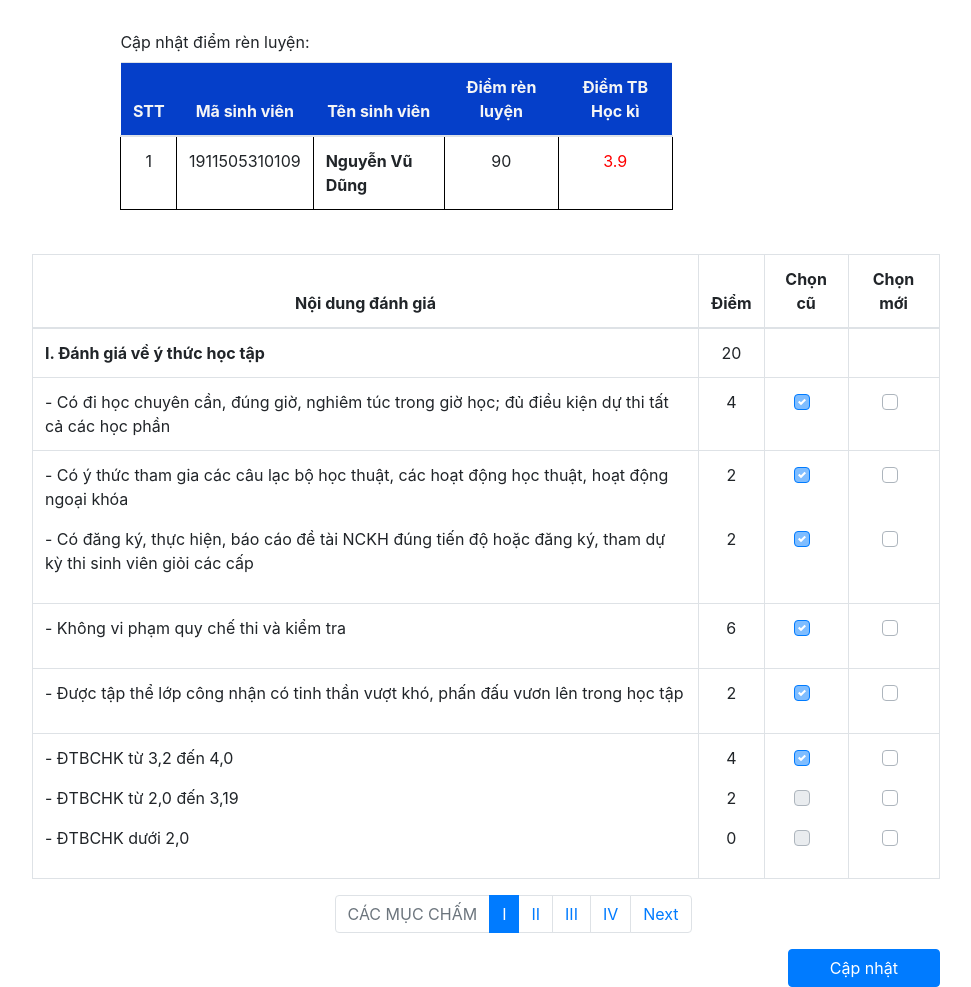
After one commit to Quocdat210201/QLHB, a PHP site: page /system/libs/CapNhatDRL_ChiTiet.php in a window 1280 px wide. The commit adds this page. Shown: the whole page, without its empty margins (53-1024 px from the left). Run offline with PHP 8.4, Linux system fonts and the light colour scheme.

Commit message:
Cap nhat DRL

```diff
--- /dev/null
+++ b/system/libs/CapNhatDRL_ChiTiet.php
@@ -0,0 +1,222 @@
+<!DOCTYPE html>
+<html lang="en">
+
+<head>
+    <meta charset="UTF-8">
+    <meta http-equiv="X-UA-Compatible" content="IE=edge">
+    <meta name="viewport" content="width=device-width, initial-scale=1.0">
+    <link rel="stylesheet" href="../../CSS/style.css">
+    <link rel="stylesheet" href="https://stackpath.bootstrapcdn.com/bootstrap/4.3.1/css/bootstrap.min.css" integrity="sha384-ggOyR0iXCbMQv3Xipma34MD+dH/1fQ784/j6cY/iJTQUOhcWr7x9JvoRxT2MZw1T" crossorigin="anonymous">
+    <link rel="stylesheet" href="https://cdnjs.cloudflare.com/ajax/libs/font-awesome/4.7.0/css/font-awesome.min.css">
+    <title>Document</title>
+    <style>
+        td {
+            border: 1px solid black;
+            background-color: white;
+        }
+    </style>
+</head>
+
+<body>
+    <div class="wrappercl">
+        <div class="col-12 col-lg-9" style="margin-left:auto ; margin-right: auto;">
+            <label>Cập nhật điểm rèn luyện: </label>
+            <table class="table table-striped" style="width:60%">
+                <thead>
+                    <tr style=" background-color: #053FC9;color: whitesmoke; text-align: center; ">
+                        <th scope="col">STT</th>
+                        <th scope="col">Mã sinh viên</th>
+                        <th scope="col">Tên sinh viên</th>
+                        <th scope="col">Điểm rèn luyện</th>
+                        <th scope="col">Điểm TB Học kì</th>
+                    </tr>
+                </thead>
+                <tbody>
+                    <tr>
+                        <td style="text-align: center ;" scope="row">1</td>
+                        <td style="text-align: center ;">1911505310109</td>
+                        <td style="font-weight: bold    ;">Nguyễn Vũ Dũng</td>
+                        <td style="text-align: center ;">90</td>
+                        <td style="color: red; text-align: center;">3.9</td>
+                    </tr>
+                </tbody>
+            </table>
+        </div>
+    </div>
+
+    <div class="container" style="margin-left:10px; margin-left: auto; margin-right: auto; margin-top: -50px;">
+        <div class="row">
+            <div class="col-12 col-lg-10">
+                <!-- <tr style=" background-color: #053FC9;color: whitesmoke; text-align: center; "> -->
+                <table class="table table-bordered" style="width: 120%;">
+                    <thead>
+                        <tr>
+                            <th scope="col" style="text-align: center;">Nội dung đánh giá</th>
+                            <th scope="col" style="text-align: center;">Điểm</th>
+                            <th scope="col" style="text-align: center;">Chọn cũ</th>
+                            <th scope="col" style="text-align: center;">Chọn mới</th>
+                        </tr>
+                    </thead>
+                    <tbody>
+                        <tr>
+                            <td style="font-weight: bold ;">I. Đánh giá về ý thức học tập</td>
+                            <td style="text-align: center;">20</td>
+                            <td style="text-align: center;">
+
+                            </td>
+                            <td style="text-align: center;">
+
+                            </td>
+                        </tr>
+
+                        <tr>
+                            <td>- Có đi học chuyên cần, đúng giờ, nghiêm túc trong giờ học; đủ điều kiện dự thi tất cả các học phần</td>
+                            <td style="text-align: center;">4</td>
+                            <td style="text-align: center;">
+                                <div class="custom-control custom-checkbox">
+                                    <input type="checkbox" class="custom-control-input" id="customCheck1" disabled checked>
+                                    <label class="custom-control-label" for="customCheck1"></label>
+                                </div>
+                            </td>
+                            <td style="text-align: center;">
+                                <div class="custom-control custom-checkbox">
+                                    <input type="checkbox" class="custom-control-input" id="customCheck2">
+                                    <label class="custom-control-label" for="customCheck2"></label>
+                                </div>
+                            </td>
+                        </tr>
+                        <tr>
+                            <td><p>- Có ý thức tham gia các câu lạc bộ học thuật, các hoạt động học thuật, hoạt động ngoại khóa</p>
+                                <p>- Có đăng ký, thực hiện, báo cáo đề tài NCKH đúng tiến độ hoặc đăng ký, tham dự kỳ thi sinh viên giỏi các cấp </p></td>
+                            <td style="text-align: center;">
+                            <p>2</p></br>
+                            <p>2</p>
+                        </td>
+                            <td style="text-align: center;">
+                                <div class="custom-control custom-checkbox">
+                                    <input type="checkbox" class="custom-control-input" id="customCheck3" disabled checked>
+                                    <label class="custom-control-label" for="customCheck3"></label>
+                                </div>
+                                <p></br></p>
+                                <div class="custom-control custom-checkbox">
+                                    <input type="checkbox" class="custom-control-input" id="customCheck3" disabled checked>
+                                    <label class="custom-control-label" for="customCheck3"></label>
+                                </div>
+
+                            </td>
+                            <td style="text-align: center;">
+                                <div class="custom-control custom-checkbox">
+                                    <input type="checkbox" class="custom-control-input" id="customCheck4">
+                                    <label class="custom-control-label" for="customCheck4"></label>
+                                </div>
+                                <p></br></p>
+                                <div class="custom-control custom-checkbox">
+                                    <input type="checkbox" class="custom-control-input" id="customCheck121">
+                                    <label class="custom-control-label" for="customCheck121"></label>
+                                </div>
+                            </td>
+                        </tr>
+                        <tr>
+                            <td><p>- Không vi phạm quy chế thi và kiểm tra</p></td>
+                            <td style="text-align: center;">6</td>
+                            <td style="text-align: center;">
+                                <div class="custom-control custom-checkbox">
+                                    <input type="checkbox" class="custom-control-input" id="customCheck5" disabled checked>
+                                    <label class="custom-control-label" for="customCheck5"></label>
+                                </div>
+                            </td>
+                            <td style="text-align: center;">
+                                <div class="custom-control custom-checkbox">
+                                    <input type="checkbox" class="custom-control-input" id="customCheck6">
+                                    <label class="custom-control-label" for="customCheck6"></label>
+                                </div>
+                            </td>
+                        </tr>
+                        <tr>
+                            <td><p>- Được tập thể lớp công nhận có tinh thần vượt khó, phấn đấu vươn lên trong học tập</p></td>
+                            <td style="text-align: center;">2</td>
+                            <td style="text-align: center;">
+                                <div class="custom-control custom-checkbox">
+                                    <input type="checkbox" class="custom-control-input" id="customCheck1" disabled checked>
+                                    <label class="custom-control-label" for="customCheck1"></label>
+                                </div>
+                            </td>
+                            <td style="text-align: center;">
+                                <div class="custom-control custom-checkbox">
+                                    <input type="checkbox" class="custom-control-input" id="customCheck7">
+                                    <label class="custom-control-label" for="customCheck7"></label>
+                                </div>
+                            </td>
+                        </tr>
+                        <tr>
+                            <td><p>- ĐTBCHK từ 3,2 đến 4,0</p>
+                            <p>- ĐTBCHK từ 2,0 đến 3,19</p>
+                            <p>- ĐTBCHK dưới 2,0</p>
+                        </td>
+                            <td style="text-align: center;">
+                            <p>4</p>
+                            <p>2</p>
+                            <p>0</p>
+                        </td>
+                            <td style="text-align: center;">
+                                <div class="custom-control custom-checkbox">
+                                    <input type="checkbox" class="custom-control-input" id="customCheck1" disabled checked>
+                                    <label class="custom-control-label" for="customCheck1"></label>
+                                </div>
+                                <p> </p>
+                                <div class="custom-control custom-checkbox">
+                                    <input type="checkbox" class="custom-control-input" id="customCheck1" disabled >
+                                    <label class="custom-control-label" for="customCheck1"></label>
+                                </div>
+                                <p> </p>
+                                <div class="custom-control custom-checkbox">
+                                    <input type="checkbox" class="custom-control-input" id="customCheck1" disabled>
+                                    <label class="custom-control-label" for="customCheck1"></label>
+                                </div>
+                            </td>
+                            <td style="text-align: center;">
+                                <div class="custom-control custom-checkbox">
+                                    <input type="checkbox" class="custom-control-input" id="customCheck8">
+                                    <label class="custom-control-label" for="customCheck8"></label>
+                                </div>
+                                <p> </p>
+                                <div class="custom-control custom-checkbox">
+                                    <input type="checkbox" class="custom-control-input" id="customCheck12">
+                                    <label class="custom-control-label" for="customCheck12"></label>
+                                </div>
+                                <p> </p>
+                                <div class="custom-control custom-checkbox">
+                                    <input type="checkbox" class="custom-control-input" id="customCheck11">
+                                    <label class="custom-control-label" for="customCheck11"></label>
+                                </div>
+                            </td>
+                        </tr>
+
+                    </tbody>
+                </table>
+
+
+
+                <nav aria-label="..." style="margin-left: 40%;">
+                    <ul class="pagination">
+                        <li class="page-item disabled">
+                            <a class="page-link" href="#" tabindex="-1">CÁC MỤC CHẤM </a>
+                        </li>
+                        <li class="page-item active"><a class="page-link" href="#">I</a></li>
+                        <li class="page-item ">
+                            <a class="page-link" href="#">II <span class="sr-only">(current)</span></a>
+                        </li>
+                        <li class="page-item"><a class="page-link" href="#">III</a></li>
+                        <li class="page-item"><a class="page-link" href="#">IV</a></li>
+                        <li class="page-item">
+                            <a class="page-link" href="#">Next</a>
+                        </li>
+                    </ul>
+                </nav>
+                <button type="button" class="btn btn-primary" style="margin-left: 100%; width: 20%;">Cập nhật</button>
+            </div>
+        </div>
+    </div>
+</body>
+
+</html>
--- a/system/main.php
+++ b/system/main.php
@@ -28,6 +28,10 @@
                     include("libs/addcategory.php");
                 }elseif($router == 'notification'){
                     include("libs/notification.php");
+                }elseif($router == 'updateDRL'){
+                    include("libs/CapNhatDRL.php");
+                }elseif($router == 'detail_updateDRL'){
+                    include("libs/CapNhatDRL_ChiTiet.php");
                 }else{
                     include("libs/index.php");
                 }
```
Also changed, not shown: system/libs/CapNhatDRL.php (added, +147 -0 lines).
